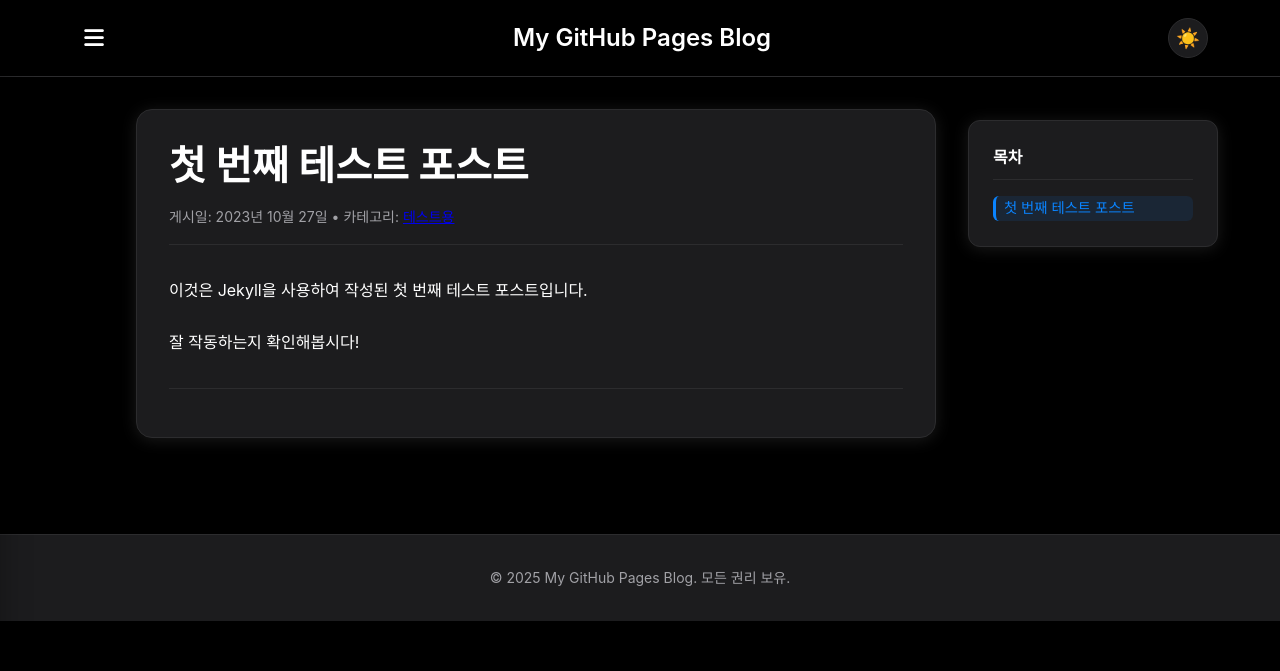
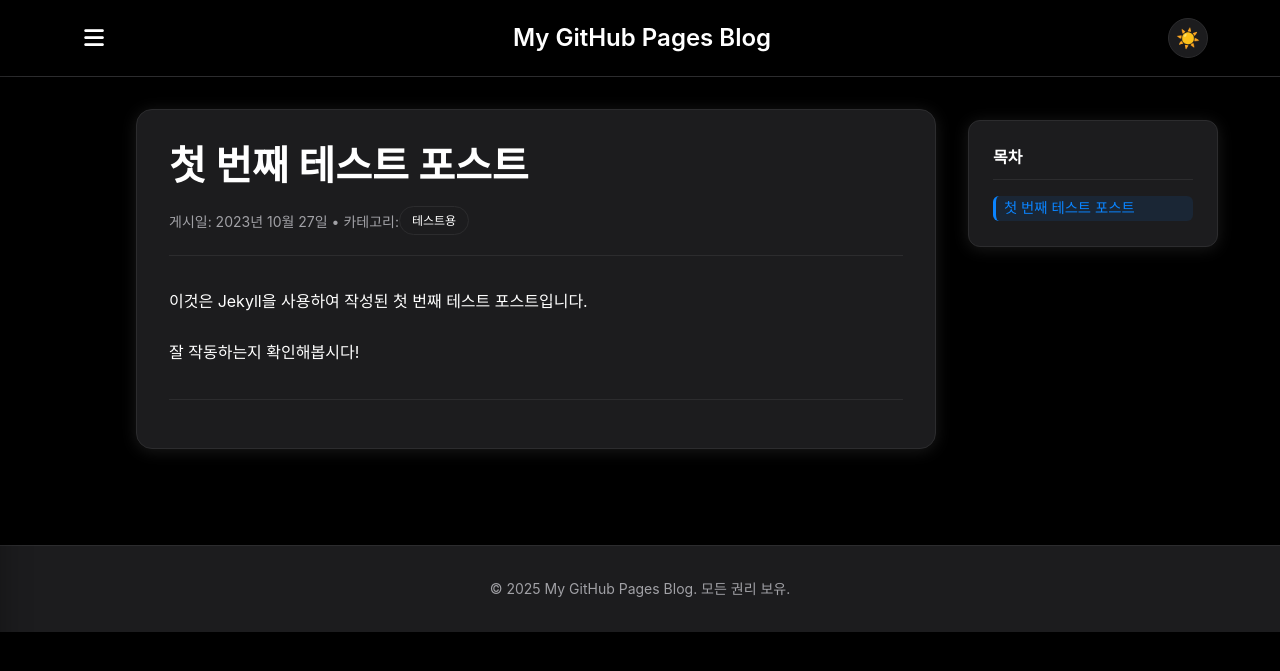
Before and after one commit to jihoonyDev/jihoonyDev.github.io, a Jekyll site: the page built from _posts/테스트용/2023-10-27-첫번째-포스트.md, in a window 1280 px wide. Shown: the top 671 px of the page. Built offline with Jekyll 4.4.1, drawn with Linux system fonts in a browser that asks for light colours.

Commit message:
카테고리 수정

```diff
--- a/_layouts/post.html
+++ b/_layouts/post.html
@@ -10,14 +10,25 @@ layout: default
                 게시일: {{ page.date | date: "%Y년 %m월 %d일" }}
                 {% if page.author %} • {{ page.author }}{% endif %}
                 {% if page.categories.size > 0 %}
-                    • 카테고리:
-                    {% for category_slug in page.categories %}
-                        {% assign category_page = site.pages | where: "category_slug", category_slug | first %}
-                        <a href="{{ category_page.url | relative_url }}">{{ category_page.title | remove: "카테고리: " }}</a>{% unless forloop.last %}, {% endunless %}
-                    {% endfor %}
+                    <div style="display: inline-flex; align-items: center;">
+                        • 카테고리:
+                        <div class="categories-container">
+                            {% for category_slug in page.categories %}
+                                {% assign category_page = site.pages | where: "category_slug", category_slug | first %}
+                                <a href="{{ category_page.url | relative_url }}" class="category">{{ category_page.title | remove: "카테고리: " }}</a>
+                            {% endfor %}
+                        </div>
+                    </div>
                 {% endif %}
                 {% if page.tags.size > 0 %}
-                    • 태그: {{ page.tags | join: ", " }}
+                    <div style="display: inline-flex; align-items: center;">
+                        • 태그:
+                        <div class="tags-container">
+                            {% for tag in page.tags %}
+                                <span class="tag">{{ tag }}</span>
+                            {% endfor %}
+                        </div>
+                    </div>
                 {% endif %}
             </div>
 
--- a/assets/css/style.css
+++ b/assets/css/style.css
@@ -642,6 +642,35 @@ html {
     color: white;
 }
 
+/* Tag and Category styles */
+.tag, .category {
+    display: inline-block;
+    background-color: var(--card-bg);
+    color: var(--text-color);
+    padding: 0.25rem 0.75rem;
+    border-radius: 50px;
+    border: 1px solid var(--border-color);
+    font-size: 0.75rem;
+    font-weight: 500;
+    text-decoration: none;
+    transition: all 0.2s ease;
+    margin: 0 0.25rem 0.25rem 0;
+}
+
+.tag:hover, .category:hover {
+    background-color: var(--accent-color);
+    color: white;
+    border-color: var(--accent-color);
+    transform: translateY(-1px);
+}
+
+.tags-container, .categories-container {
+    display: inline-flex;
+    flex-wrap: wrap;
+    align-items: center;
+    gap: 0.25rem;
+}
+
 /* Post content styles */
 .post-content {
     padding: 2rem;
```
